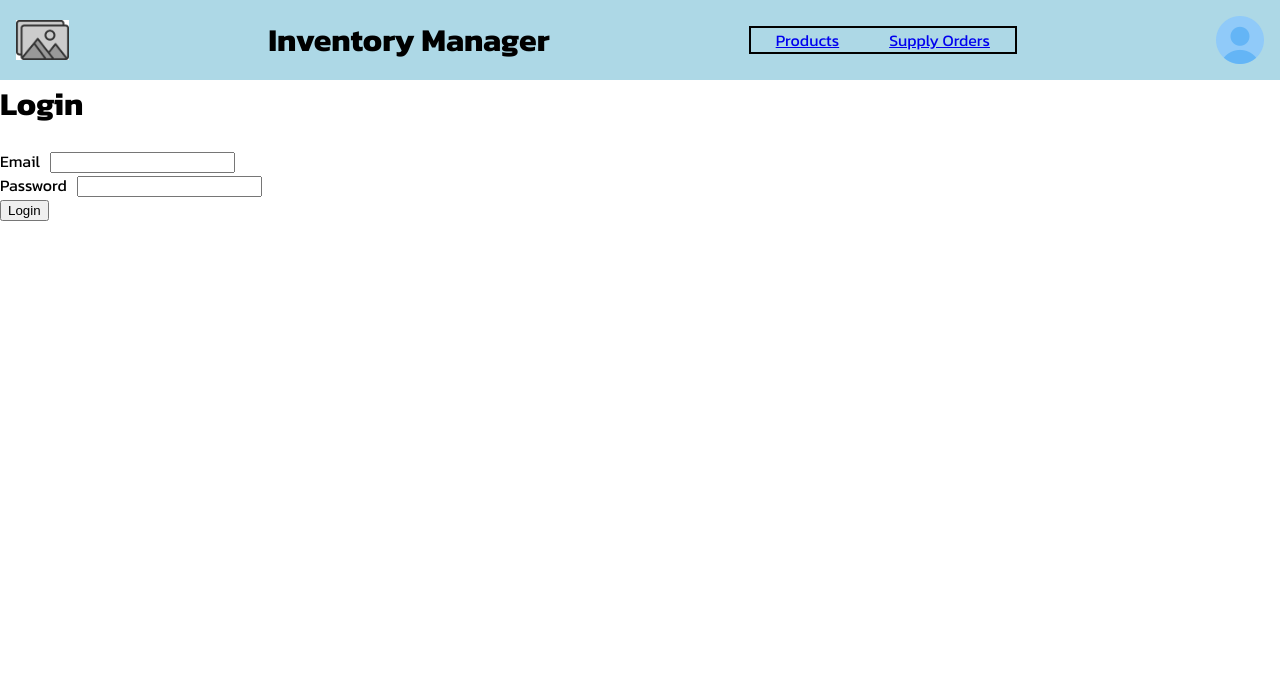
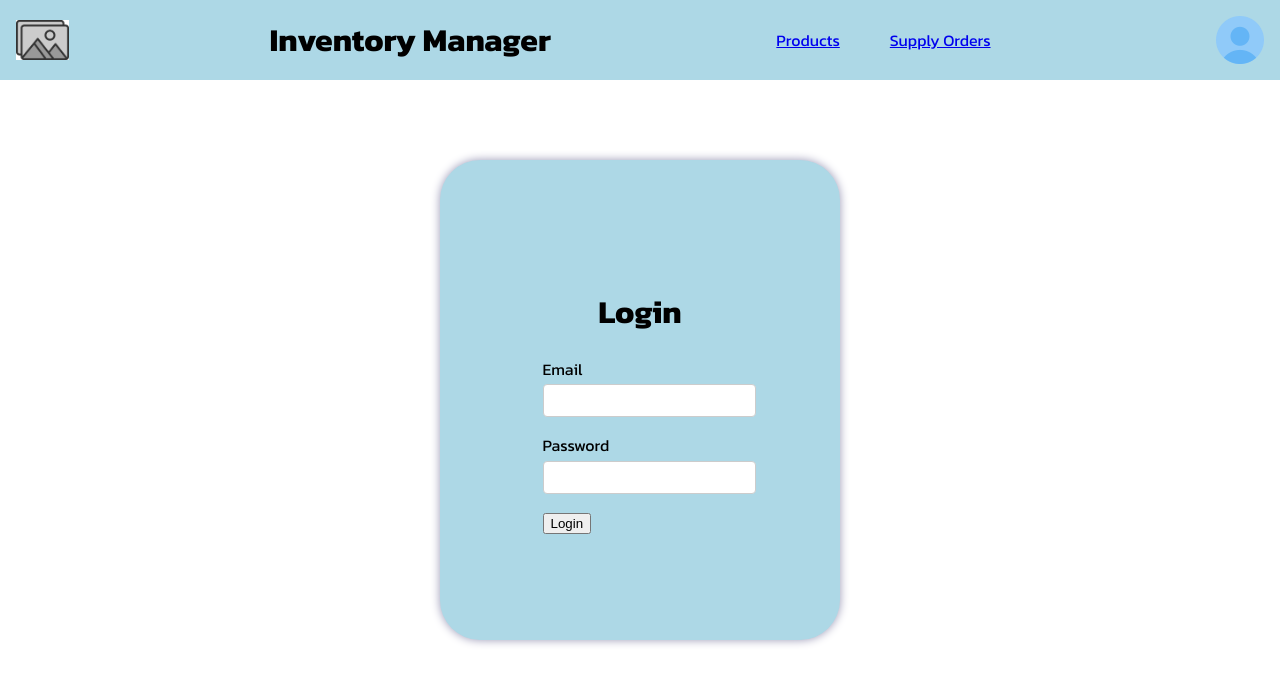
Before and after one commit to gobirds08/inventory-manager, a React (Vite) app in the folder frontend/: page / in a window 1280 px wide. Shown: the top 684 px of the page. Built offline with nearby package versions, Linux system fonts and the light colour scheme.

Commit message:
progress on login css

```diff
--- a/frontend/src/components/login/login.tsx
+++ b/frontend/src/components/login/login.tsx
@@ -7,14 +7,14 @@ function Login() {
 	}
 
 	return (
-		<div>
+		<div className="login-container">
 			<h1>Login</h1>
-			<form onSubmit={handleSubmit}>
-				<div>
+			<form onSubmit={handleSubmit} className="">
+				<div className="form-group">
 					<label htmlFor="email">Email</label>
 					<input type="email" id="email" name="email" />
 				</div>
-				<div>
+				<div className="form-group">
 					<label htmlFor="password">Password</label>
 					<input type="password" id="password" name="password" />
 				</div>
--- a/frontend/src/index.css
+++ b/frontend/src/index.css
@@ -30,7 +30,6 @@ html {
 	display: flex;
 	margin: 0;
 	padding: 0;
-	border: black solid 2px;
 }
 
 .nav li {
@@ -199,3 +198,46 @@ tbody tr:last-child td {
 #quantity {
 	width: 10%;
 }
+
+body,
+html {
+	height: 100vh;
+	margin: 0;
+}
+
+.login-container {
+	position: absolute;
+	top: 50%;
+	left: 50%;
+	transform: translate(-50%, -50%);
+	display: flex;
+	flex-direction: column;
+	justify-content: center;
+	align-items: center;
+	background-color: lightblue;
+	height: 60vh;
+	width: 50vh;
+	border-radius: 5vh;
+	box-shadow: #9a98b6 0px 0px 10px;
+}
+
+.login-form {
+	display: flex;
+	flex-direction: column;
+	align-items: flex-start;
+	justify-content: center;
+}
+
+.form-group {
+	display: flex;
+	flex-direction: column;
+	margin-bottom: 1rem;
+}
+
+input {
+	margin-top: 0.2rem;
+	padding: 0.5rem;
+	border: 1px solid #ccc;
+	border-radius: 4px;
+	width: 100%;
+}
```
